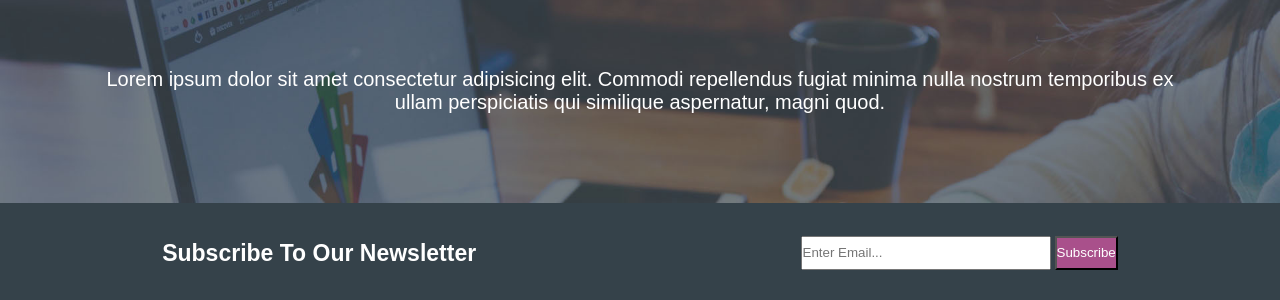
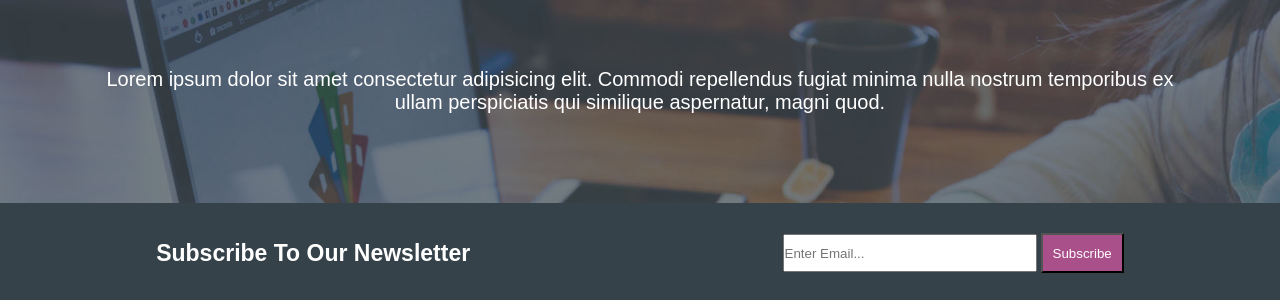
Before and after one commit to durmus-pala/ClaruswayWebDesign, a plain HTML site: page index.html in a window 1280 px wide. Shown: the part 298-598 px from the top of the page. Drawn offline with Linux system fonts and the light colour scheme.

Commit message:
add style to submit button

```diff
--- a/style.css
+++ b/style.css
@@ -1,7 +1,6 @@
 *{
     margin: 0;
     padding: 0;
-    box-sizing: border-box;
 }
 
 .home-header {
@@ -106,7 +105,8 @@
     height: 2.5em;
 }
 #submit-btn{
-    height: 2.5em;
+    height: 3em;
     color: #fff;
     background-color: #a9508b;
+    width: 6.25em;
 }
```
